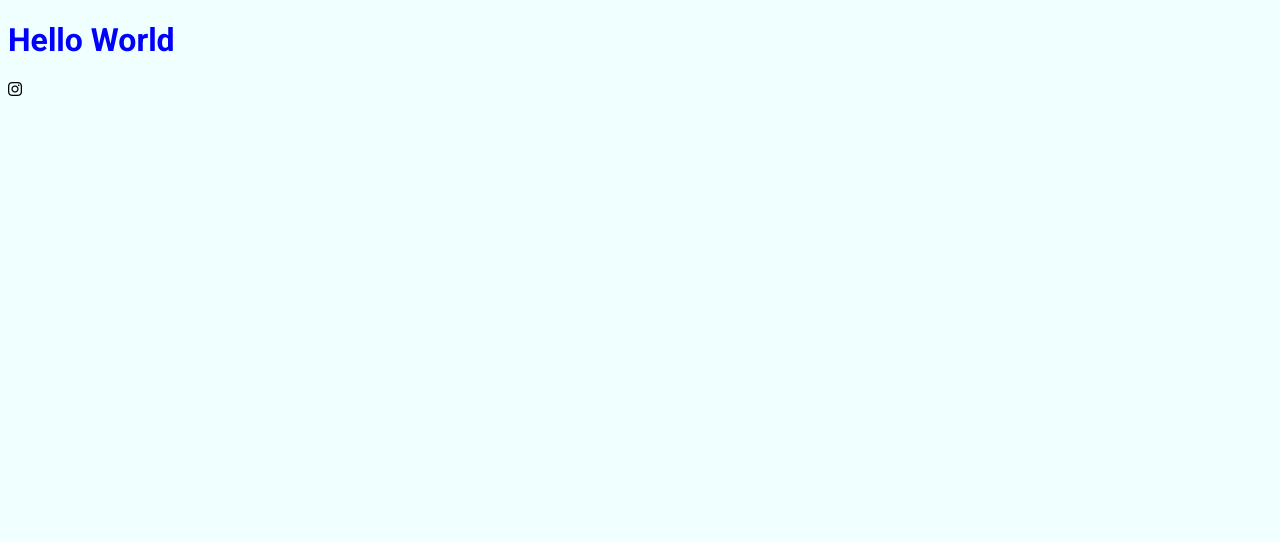
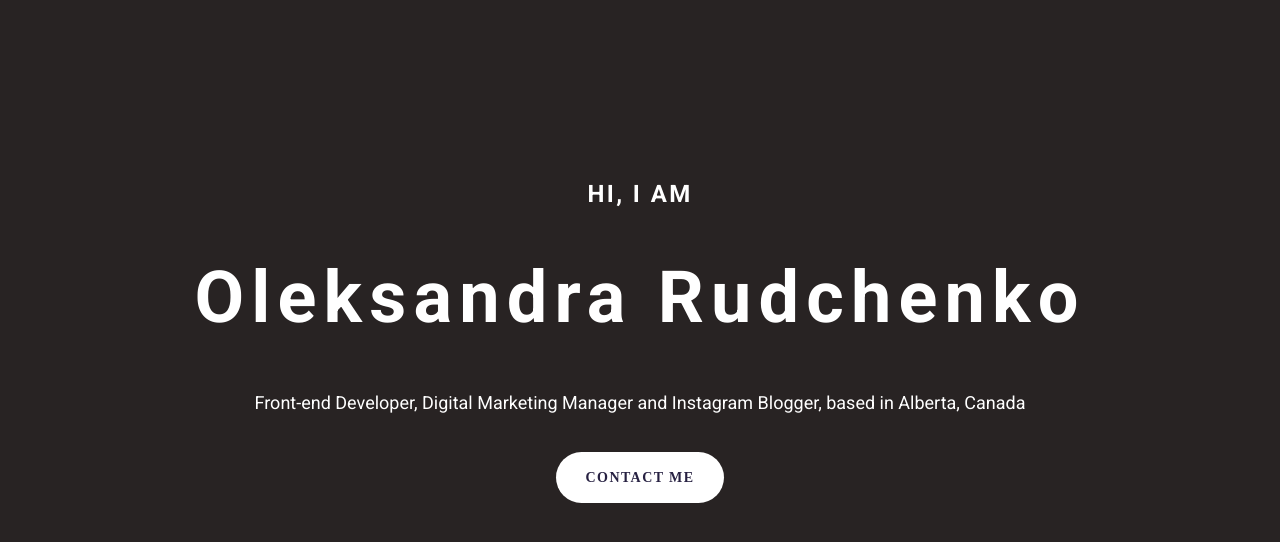
Before and after one commit to Oleksandra-Rud/Portfolio-Oleksandra, a plain HTML site: page index.html in a window 1280 px wide. Drawn offline with nearby package versions, Linux system fonts and the light colour scheme.

Commit message:
Fix: update index html and css

```diff
--- a/index.html
+++ b/index.html
@@ -14,7 +14,9 @@
   <title>Oleksandra Rudchenko Porfolio Website</title>
 </head>
 <body>
-    <h1>Hello World</h1>
-    <i class="fa-brands fa-instagram"></i>
+    <h2>Hi, I am </h2>
+    <h1>Oleksandra Rudchenko</h1>
+    <h3>Front-end Developer, Digital Marketing Manager and Instagram Blogger, based in Alberta, Canada </h3>
+    <div class="button-cntct"><a href="#" class="btn btn-branding">Contact Me</a></div>
 </body>
 </html>
--- a/style.css
+++ b/style.css
@@ -1,2 +1,54 @@
-h1 {color:blue; font-family: 'Roboto', sans-serif;}
-body {background-color: azure;}
+h1 {color:#FFFFFF;
+     font-family: 'Roboto', sans-serif;
+     font-family: 'Roboto';
+     font-style: normal;
+     font-weight: 700;
+     font-size: 72px;
+     line-height: 84px;
+     text-align: center;
+     letter-spacing: 0.1em;}
+
+     h2 {font-family: 'Roboto';
+        font-style: normal;
+        font-weight: 700;
+        font-size: 24px;
+        line-height: 28px;
+        text-align: center;
+        letter-spacing: 0.1em;
+        text-transform: uppercase;
+        color: #FFFFFF;
+    margin-top: 180px;}
+
+        h3 {font-family: 'Roboto';
+            font-style: normal;
+            font-weight: 400;
+            font-size: 18px;
+            line-height: 30px;
+            /* or 167% */
+          text-align: center;
+        color: #FFFFFF;
+        margin-bottom: 50px;
+            }
+body {background-color: #282323}
+
+.btn-branding {text-decoration: none;
+    background-color: #FFFFFF;
+    color:#272142;
+    text-align: center;
+    padding: 18px 30px;
+    border-radius: 50px;
+    font-style: normal;
+font-weight: 700;
+font-size: 14px;
+line-height: 17px;
+/* identical to box height */
+
+letter-spacing: 0.1em;
+text-transform: uppercase;
+
+
+}
+.button-cntct {display: block;
+    text-align: center;
+margin: 0 auto;
+}
```
